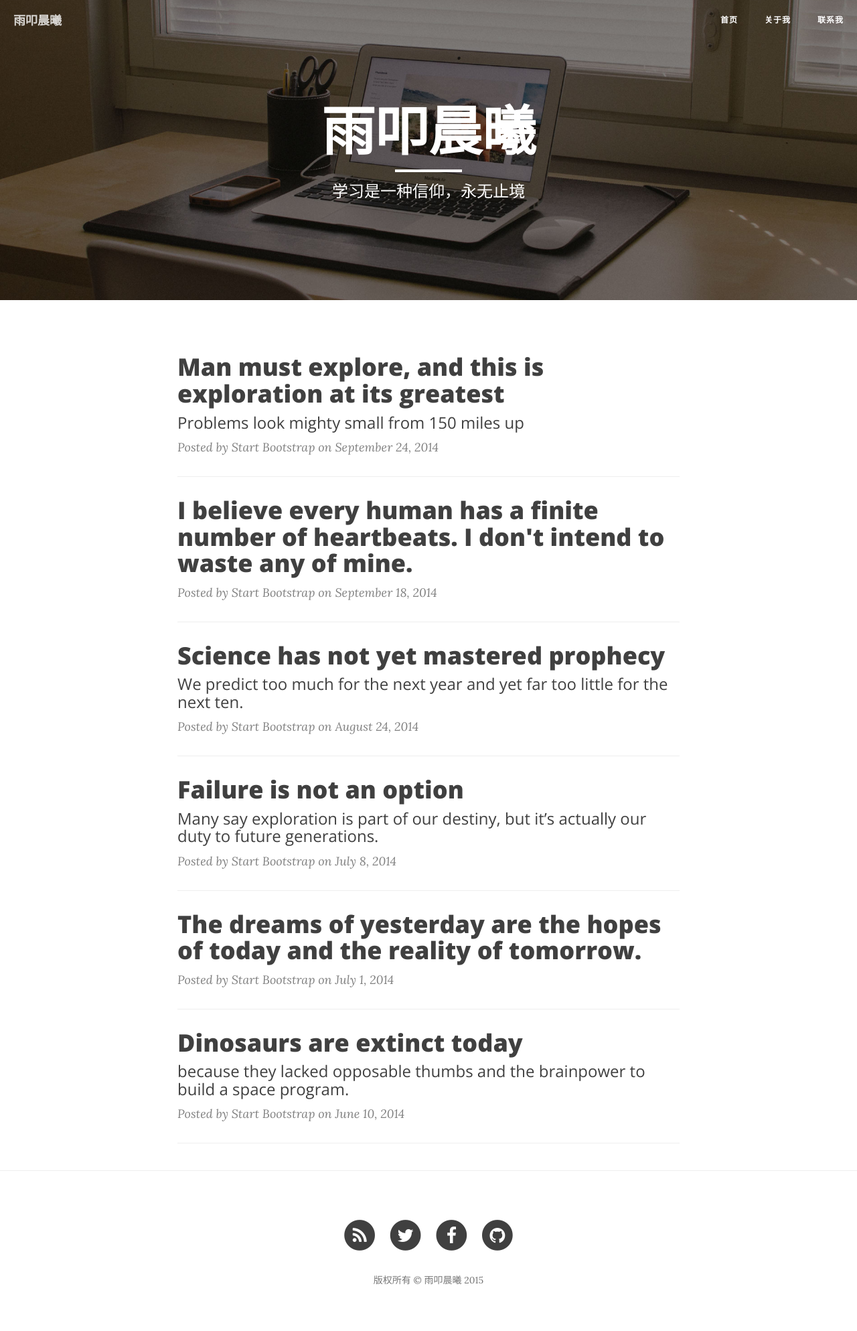
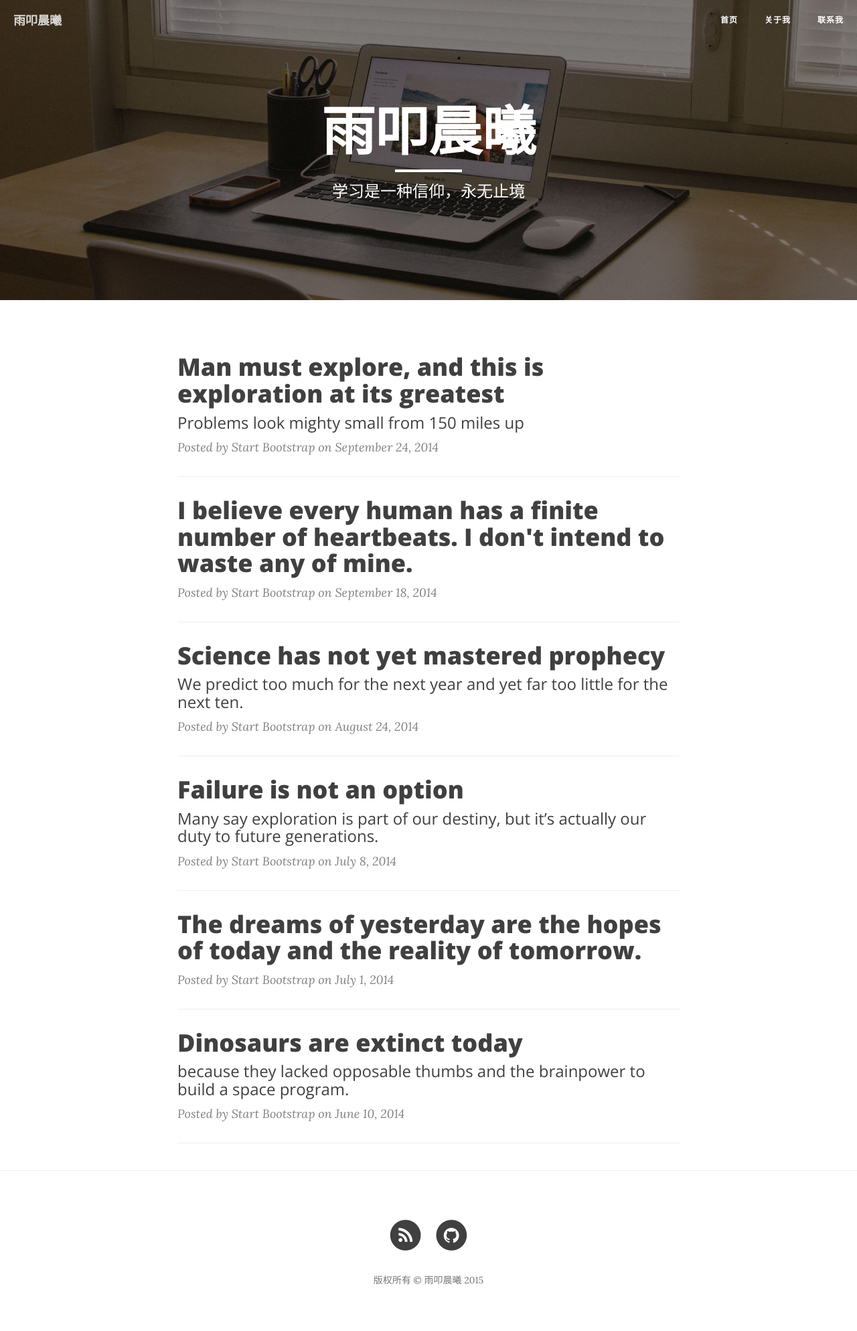
Before and after one commit to HENRY-M/info.mahuan, a Jekyll site: the page built from index.html, in a window 1280 px wide. Shown: the whole page at 67% size. Built offline with Jekyll 4.4.1, drawn with Linux system fonts in a browser that asks for light colours; nearby versions of some CDN libraries; the list of posts is cut into pages by our own code.

Commit message:
Update footer.html

```diff
--- a/_includes/footer.html
+++ b/_includes/footer.html
@@ -12,22 +12,22 @@
                             </span>
                         </a>
                     </li>
-                    {% if site.twitter_username %}
+                    {% if site.sinaweibo_userid %}
                     <li>
-                        <a href="https://twitter.com/{{ site.twitter_username }}">
+                        <a href="http://weibo.com/{{ site.sinaweibo_userid }}">
                             <span class="fa-stack fa-lg">
                                 <i class="fa fa-circle fa-stack-2x"></i>
-                                <i class="fa fa-twitter fa-stack-1x fa-inverse"></i>
+                                <i class="fa fa-weibo fa-stack-1x fa-inverse"></i>
                             </span>
                         </a>
                     </li>
                     {% endif %}
-                    {% if site.facebook_username %}
+                    {% if site.weixin_userid %}
                     <li>
-                        <a href="https://www.facebook.com/{{ site.facebook_username }}">
+                        <a href="https://www.weixin.com/{{ site.weixin_userid }}">
                             <span class="fa-stack fa-lg">
                                 <i class="fa fa-circle fa-stack-2x"></i>
-                                <i class="fa fa-facebook fa-stack-1x fa-inverse"></i>
+                                <i class="fa fa-weixin fa-stack-1x fa-inverse"></i>
                             </span>
                         </a>
                     </li>
```
